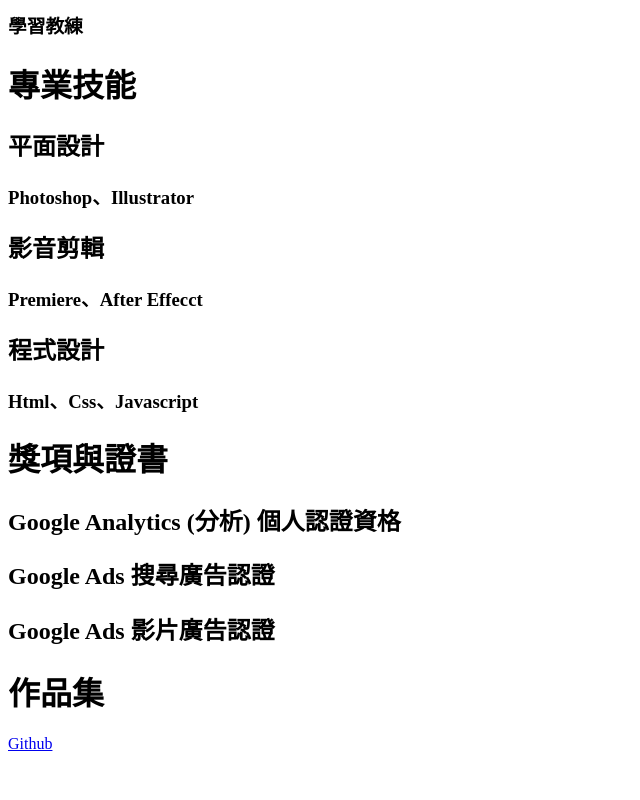
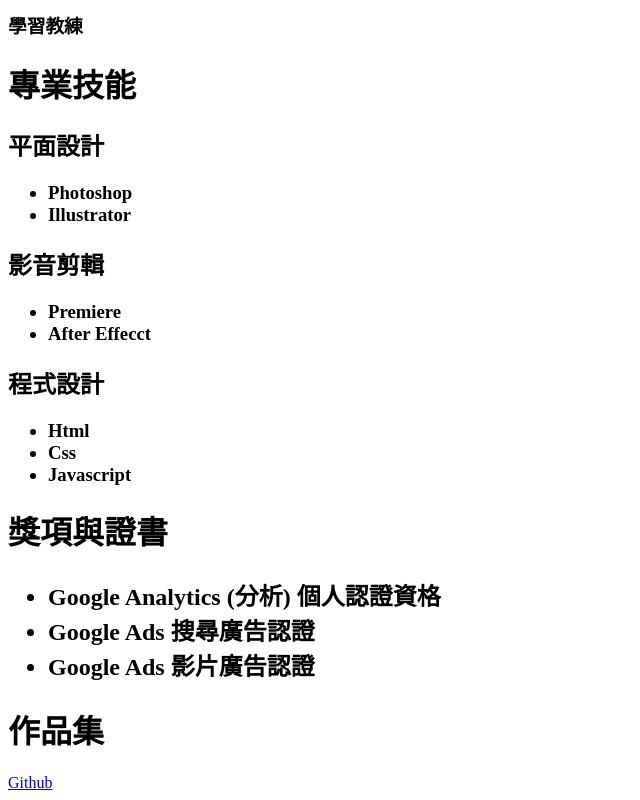
Before and after one commit to JuneLin2001/basic-selfwebsite, a plain HTML site: page index.html in a window 1280 px wide. Shown: the part 1427-2227 px from the top of the page, without its empty margins (0-640 px from the left). Before the commit the page ends 2188 px from the top, so only its background shows below. Drawn offline with Linux system fonts and the light colour scheme.

Commit message:
Update index.html

```diff
--- a/index.html
+++ b/index.html
@@ -19,7 +19,7 @@
     </div>
     <div>
         <h2>聯繫方式</h2>
-        <h3>電子郵件：asd900606@gmail.com</h3>
+        <h3>電子郵件:asd900606@gmail.com</h3>
         <h3>手機:0979232366</h3>
     </div>
     <div>
@@ -37,17 +37,37 @@
     <div>
         <h1>專業技能</h1>
         <h2>平面設計</h2>
-        <h3>Photoshop、Illustrator</h3>
+        <h3>
+            <ul>
+                <li>Photoshop</li>
+                <li>Illustrator</li>
+            </ul>
+        </h3>
         <h2>影音剪輯</h2>
-        <h3>Premiere、After Effecct</h3>
+        <h3>
+            <ul>
+                <li>Premiere</li>
+                <li>After Effecct</li>
+            </ul>
+        </h3>
         <h2>程式設計</h2>
-        <h3>Html、Css、Javascript</h3>
+        <h3>
+            <ul>
+                <li>Html</li>
+                <li>Css</li>
+                <li>Javascript</li>
+            </ul>
+        </h3>
     </div>
     <div>
         <h1>獎項與證書</h1>
-        <h2>Google Analytics (分析) 個人認證資格</h2>
-        <h2>Google Ads 搜尋廣告認證</h2>
-        <h2>Google Ads 影片廣告認證</h2>
+        <h2>
+            <ul>
+                <li>Google Analytics (分析) 個人認證資格</li>
+                <li>Google Ads 搜尋廣告認證</li>
+                <li>Google Ads 影片廣告認證</li>
+            </ul>
+        </h2>
     </div>
     <div>
         <h1>作品集</h1>
```
